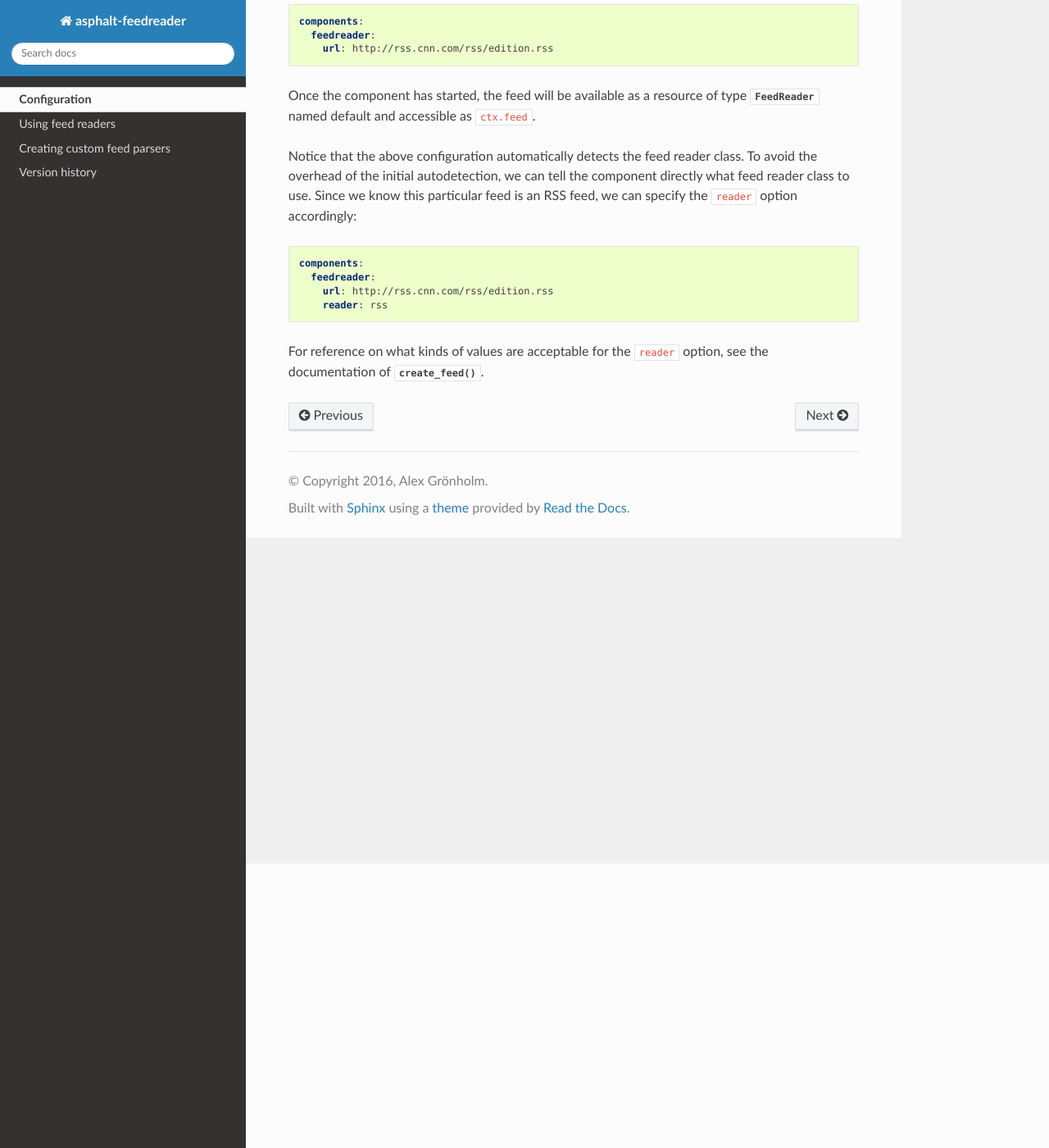
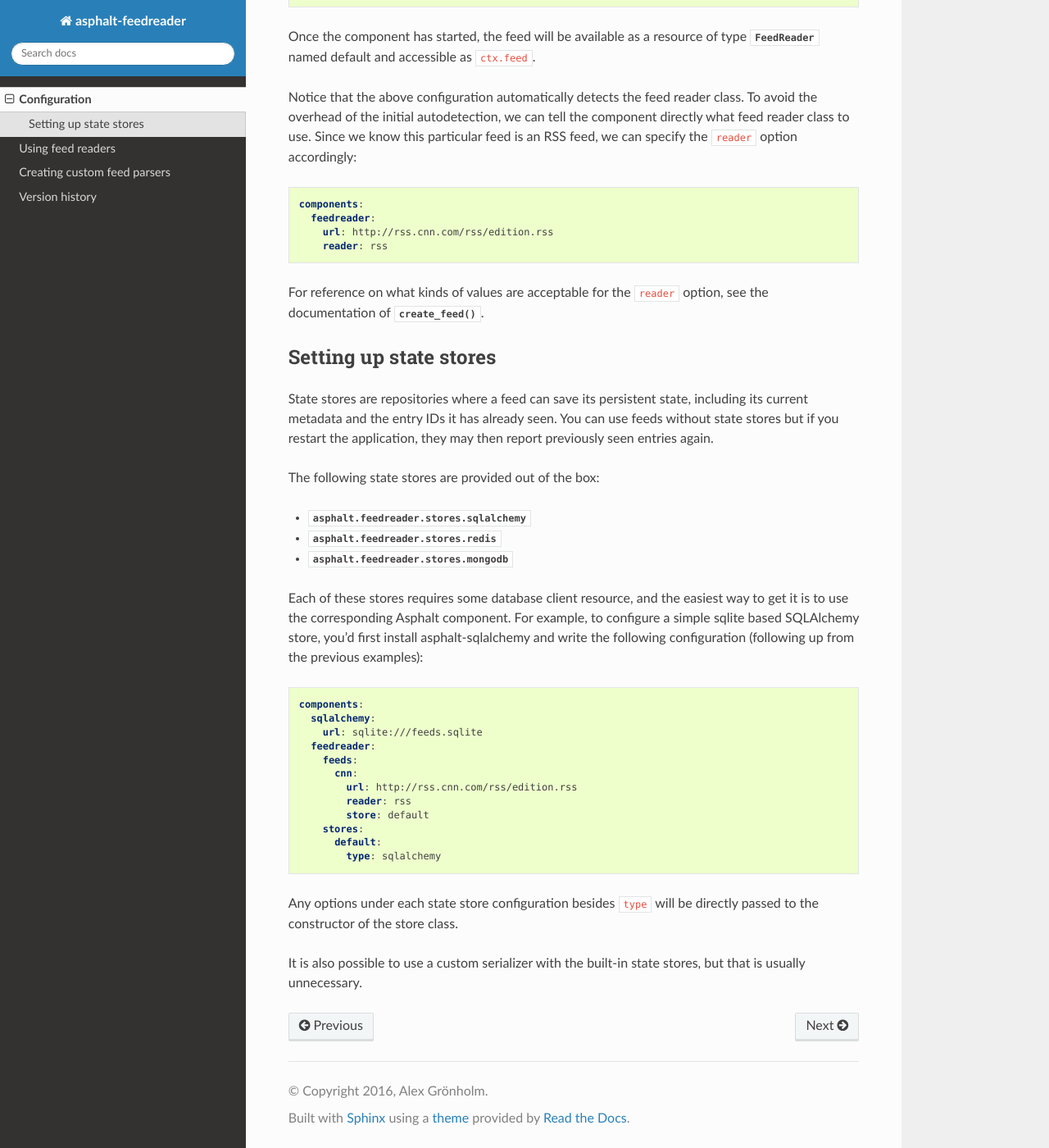
Before and after one commit to asphalt-framework/asphalt-feedreader, a Sphinx documentation site: the page built from docs/configuration.rst, in a window 1280 px wide and 1400 px high, scrolled down 347 px. Shown: the whole window at 82% size. Built offline with Sphinx 7.4.7 and the Read the Docs theme 2.0.0, drawn with Linux system fonts in a browser that asks for light colours; some of the changed text lies outside the part shown.

Commit message:
Documented how to use state stores

```diff
--- a/docs/configuration.rst
+++ b/docs/configuration.rst
@@ -31,3 +28,40 @@ accordingly::
 
 For reference on what kinds of values are acceptable for the ``reader`` option, see the
 documentation of :func:`~asphalt.feedreader.create_feed`.
+
+Setting up state stores
+-----------------------
+
+State stores are repositories where a feed can save its persistent state, including its current
+metadata and the entry IDs it has already seen. You can use feeds without state stores but if you
+restart the application, they may then report previously seen entries again.
+
+The following state stores are provided out of the box:
+
+* :mod:`asphalt.feedreader.stores.sqlalchemy <sqlalchemy>`
+* :mod:`asphalt.feedreader.stores.redis <redis>`
+* :mod:`asphalt.feedreader.stores.mongodb <mongodb>`
+
+Each of these stores requires some database client resource, and the easiest way to get it is to
+use the corresponding Asphalt component. For example, to configure a simple sqlite based SQLAlchemy
+store, you'd first install asphalt-sqlalchemy and write the following configuration (following up
+from the previous examples)::
+
+    components:
+      sqlalchemy:
+        url: sqlite:///feeds.sqlite
+      feedreader:
+        feeds:
+          cnn:
+            url: http://rss.cnn.com/rss/edition.rss
+            reader: rss
+            store: default
+        stores:
+          default:
+            type: sqlalchemy
+
+Any options under each state store configuration besides ``type`` will be directly passed to the
+constructor of the store class.
+
+It is also possible to use a custom serializer with the built-in state stores, but that is usually
+unnecessary.
--- a/docs/usage.rst
+++ b/docs/usage.rst
@@ -3,6 +3,8 @@ Using feed readers
 
 Feed readers are used by listening to their ``entry_discovered`` and ``metadata_changed`` signals.
 To continuously print new entries as they come in, just stream events from the signal::
+
+    from async_generator import aclosing
 
     async def print_events(ctx):
         async with aclosing(ctx.feed.entry_discovered.stream_events()) as stream:
```
Also changed, not shown: other parts of docs/configuration.rst (+2 -5 lines).
